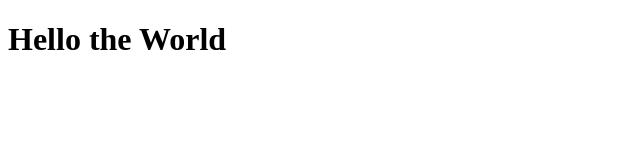
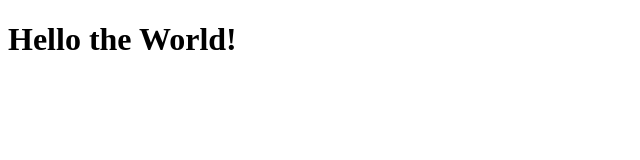
Before and after one commit to Roba-lab/gitPractice, a plain HTML site: page Pages/index.html in a window 1280 px wide. Shown: the full height of the page, 0-640 px from the left. Drawn offline with Linux system fonts and the light colour scheme.

Commit message:
Updated index.html pages

```diff
--- a/Pages/index.html
+++ b/Pages/index.html
@@ -7,6 +7,6 @@
     <title>myGitPracticeOne</title>
 </head>
 <body>
-    <h1>Hello the World</h1>
+    <h1>Hello the World!</h1>
 </body>
 </html>
```
